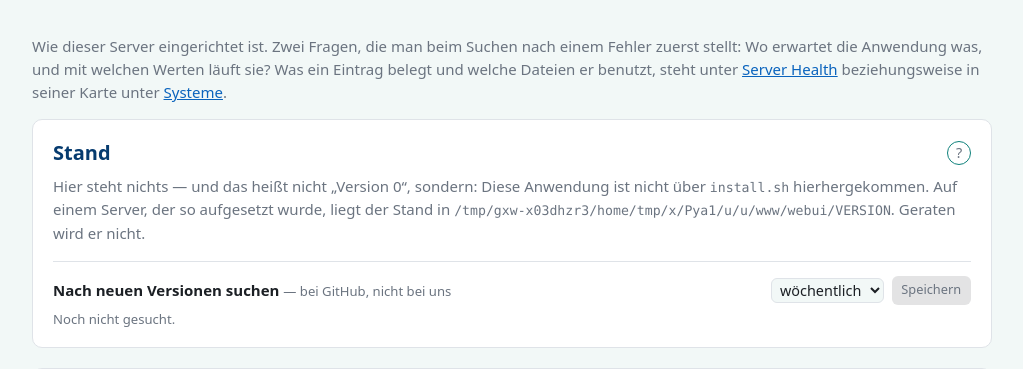
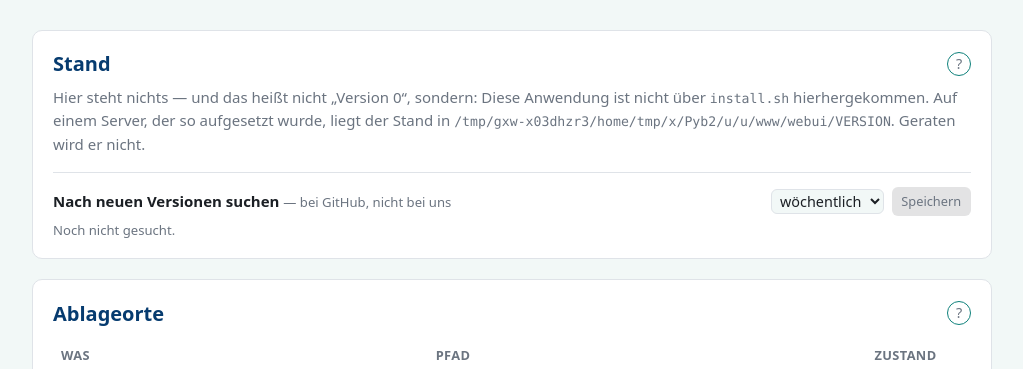
Before and after one commit to exmig/marlei-boot, a FastAPI app: page /einrichtung in a window 1280 px wide. Shown: the part 137-506 px from the top of the page, without its empty margins (128-1151 px from the left). Run offline with FastAPI, Linux system fonts and the light colour scheme; parts of the project's set-up code (start-up, migrations or seed data) failed here and were passed over; some libraries are stand-ins or nearby versions.

Commit message:
Der Vorspann ueber der Karte Stand ist weg
Er stammte aus dem Umbau: Als die Belegung nach Server Health und die
Dateien nach Systeme umzogen, sagte der Absatz, wo die Sachen jetzt
stehen. In der Woche des Umzugs war das nuetzlich, danach war es ein
Absatz, den jeder ueberliest.

Dazu war Einrichtung die einzige Seite mit einem Vorspann -- die anderen
vier fangen mit ihrer ersten Karte an. Was die Seite ist, sagt der Reiter;
wofuer sie da ist, sagt die Hilfe, und dort steht der Satz weiter.

Der Kommentar im Quelltext bleibt und traegt jetzt beides: wohin die
Sachen umgezogen sind und warum der Absatz weg ist. Sonst schreibt ihn in
einem halben Jahr jemand wieder hin.

Co-Authored-By: Claude Opus 5 (1M context) <noreply@anthropic.com>
Claude-Session: https://claude.ai/code/session_0144EGCZBpry18B343eBjwsz

```diff
--- a/webui/templates/einrichtung.html
+++ b/webui/templates/einrichtung.html
@@ -7,15 +7,14 @@
    (Server Health, "Speicherplatz -- Detailansicht", dort nach Eintraegen
    aufgeschluesselt statt nach Ordnern) und die Dateien je Eintrag (in
    jeder Eintragskarte unter Systeme, mit Pfad, Groesse und dem, was
-   fehlt). Was bleibt, aendert nichts und wird nur gelesen. #}
+   fehlt). Was bleibt, aendert nichts und wird nur gelesen.
 
-<p class="muted">
-  Wie dieser Server eingerichtet ist. Zwei Fragen, die man beim Suchen
-  nach einem Fehler zuerst stellt: Wo erwartet die Anwendung was, und mit
-  welchen Werten läuft sie? Was ein Eintrag belegt und welche Dateien er
-  benutzt, steht unter <a href="/">Server Health</a> beziehungsweise in
-  seiner Karte unter <a href="/systeme">Systeme</a>.
-</p>
+   Ein Vorspann stand hier bis zum 04.09.2026 und ist weg: Er sagte, wo
+   die umgezogenen Sachen jetzt stehen -- nuetzlich in der Woche des
+   Umzugs, danach ein Absatz, den jeder ueberliest. Und diese Seite war
+   die einzige mit einem; die anderen vier fangen mit ihrer ersten Karte
+   an. Was die Seite ist, sagt der Reiter, und wofuer sie da ist, sagt die
+   Hilfe. #}
 
 {# Ganz oben, weil es die Frage vor allen anderen ist: Welcher Stand
    redet hier eigentlich mit mir? Gestempelt hat ihn install.sh beim
```
